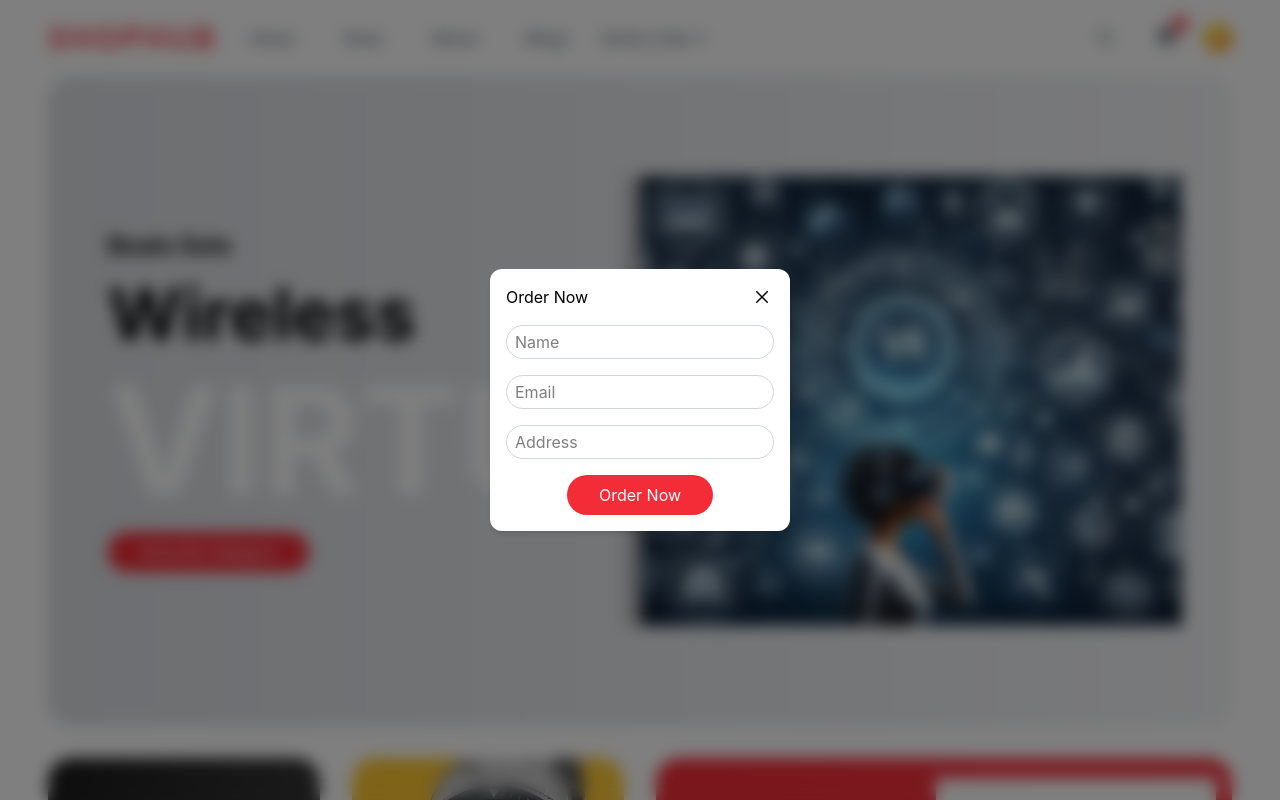
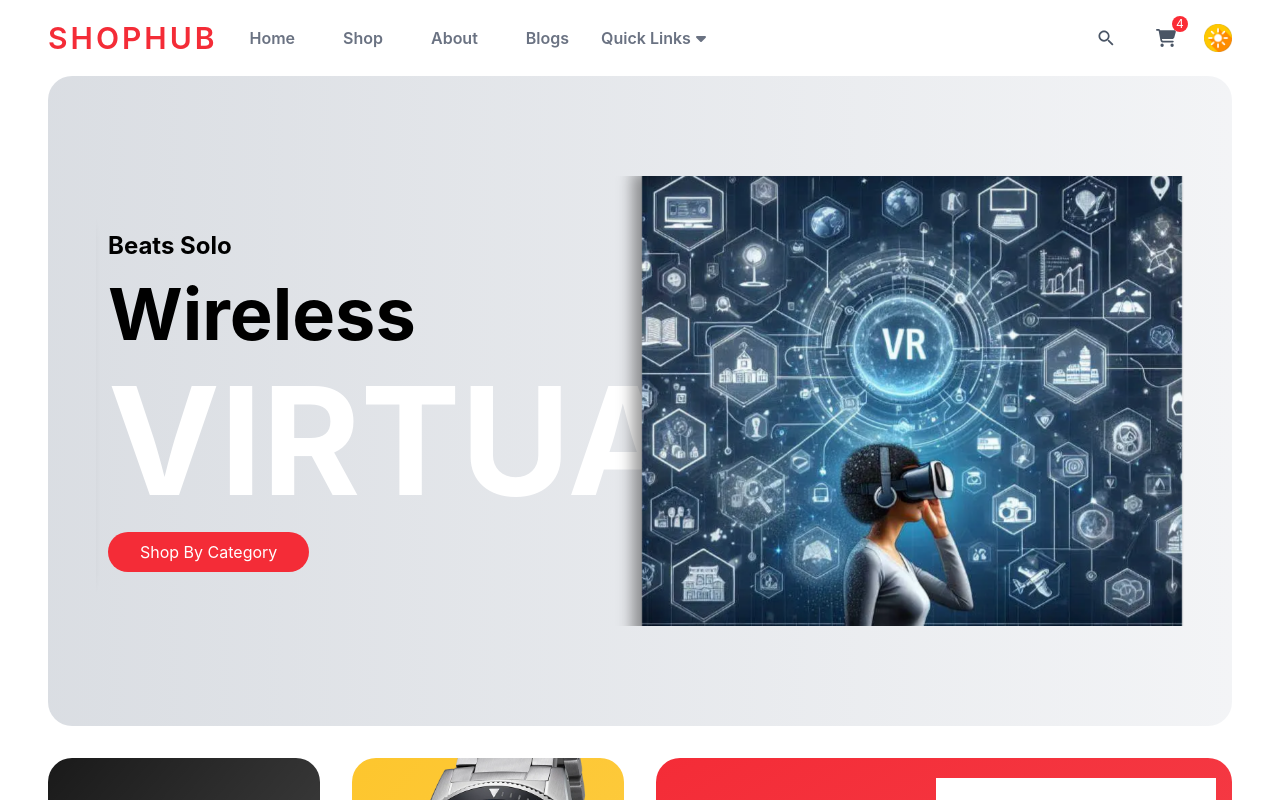
Before and after one commit to kaxadeveloper/Ecommerce, a React (Vite) app: page / in a window 1280 px wide. Shown: the top 800 px of the page. Built offline with nearby package versions, Linux system fonts and the light colour scheme.

Commit message:
change true to false

```diff
--- a/src/App.jsx
+++ b/src/App.jsx
@@ -36,7 +36,7 @@ const BannerData2 = {
 };
 
 const App = () => {
-  const [orderPopup, setOrderPopup] = useState(true);
+  const [orderPopup, setOrderPopup] = useState(false);
 
   const handleOrderPopup = () => {
     setOrderPopup(!orderPopup);
```
